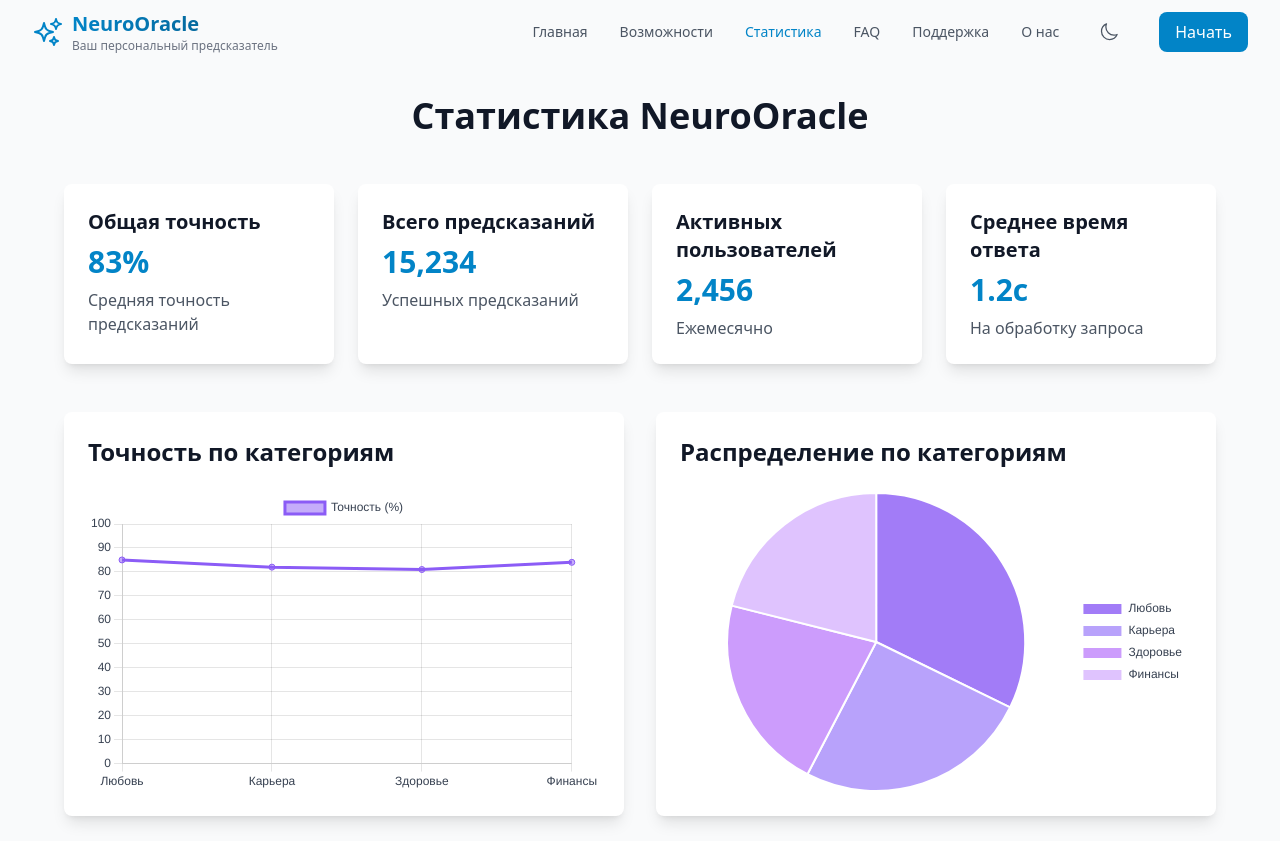
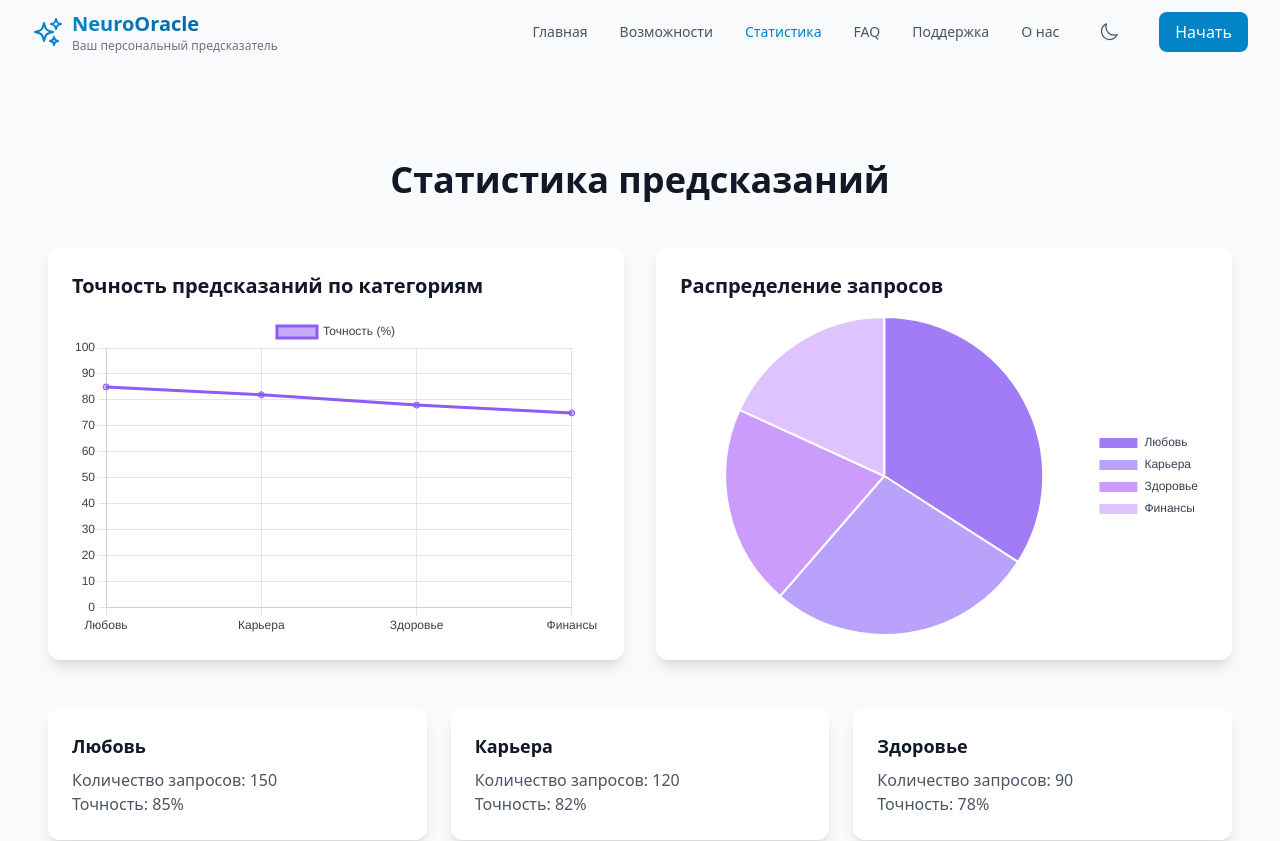
Before and after one commit to lesha358/NeuroOracle, a Next.js app: page /stats in a window 1280 px wide. Shown: the top 841 px of the page. Built offline with nearby package versions, Linux system fonts and the light colour scheme.

Commit message:
feat: добавлена поддержка темной темы и анимации на странице статистики

```diff
--- /dev/null
+++ b/components/FadeIn.tsx
@@ -0,0 +1,44 @@
+import { useEffect, useRef } from 'react';
+
+interface FadeInProps {
+  children: React.ReactNode;
+}
+
+export const FadeIn: React.FC<FadeInProps> = ({ children }) => {
+  const elementRef = useRef<HTMLDivElement>(null);
+
+  useEffect(() => {
+    const observer = new IntersectionObserver(
+      (entries) => {
+        entries.forEach((entry) => {
+          if (entry.isIntersecting) {
+            entry.target.classList.add('opacity-100', 'translate-y-0');
+            observer.unobserve(entry.target);
+          }
+        });
+      },
+      {
+        threshold: 0.1,
+      }
+    );
+
+    if (elementRef.current) {
+      observer.observe(elementRef.current);
+    }
+
+    return () => {
+      if (elementRef.current) {
+        observer.unobserve(elementRef.current);
+      }
+    };
+  }, []);
+
+  return (
+    <div
+      ref={elementRef}
+      className="opacity-0 translate-y-4 transition-all duration-700 ease-out"
+    >
+      {children}
+    </div>
+  );
+};
--- a/pages/stats.tsx
+++ b/pages/stats.tsx
@@ -2,6 +2,7 @@ import { NextPage } from 'next';
 import Head from 'next/head';
 import { StatsChart } from '../components/StatsChart';
 import { StatsPieChart } from '../components/StatsPieChart';
+import { FadeIn } from '../components/FadeIn';
 
 const stats = [
   {
@@ -33,54 +34,69 @@ const categoryData = [
   { name: 'Финансы', count: 3421, accuracy: 84 }
 ];
 
+const mockData = [
+  { name: 'Любовь', count: 150, accuracy: 85 },
+  { name: 'Карьера', count: 120, accuracy: 82 },
+  { name: 'Здоровье', count: 90, accuracy: 78 },
+  { name: 'Финансы', count: 80, accuracy: 75 },
+];
+
 const StatsPage: NextPage = () => {
   return (
-    <div className="min-h-screen bg-gray-50">
+    <div className="min-h-screen bg-gray-50 dark:bg-gray-900 transition-colors duration-200">
       <Head>
         <title>Статистика - NeuroOracle</title>
         <meta name="description" content="Статистика работы NeuroOracle" />
       </Head>
 
       <main className="container mx-auto px-4 py-8">
-        <div className="max-w-6xl mx-auto">
-          <h1 className="text-4xl font-bold text-center text-gray-900 mb-12">
-            Статистика NeuroOracle
-          </h1>
+        <div className="max-w-7xl mx-auto px-4 sm:px-6 lg:px-8 py-12">
+          <FadeIn>
+            <h1 className="text-4xl font-bold text-center mb-12 text-gray-900 dark:text-white">
+              Статистика предсказаний
+            </h1>
+          </FadeIn>
 
-          <div className="grid grid-cols-1 md:grid-cols-2 lg:grid-cols-4 gap-6 mb-12">
-            {stats.map((stat, index) => (
-              <div key={index} className="bg-white rounded-lg shadow-lg p-6">
-                <h2 className="text-xl font-semibold text-gray-900 mb-2">
-                  {stat.title}
+          <div className="grid grid-cols-1 md:grid-cols-2 gap-8">
+            <FadeIn>
+              <div className="bg-white dark:bg-gray-800 p-6 rounded-xl shadow-lg">
+                <h2 className="text-xl font-semibold mb-4 text-gray-900 dark:text-white">
+                  Точность предсказаний по категориям
                 </h2>
-                <div className="text-3xl font-bold text-primary-600 mb-2">
-                  {stat.value}
+                <div className="h-80">
+                  <StatsChart data={mockData} />
                 </div>
-                <p className="text-gray-600">
-                  {stat.description}
-                </p>
               </div>
-            ))}
+            </FadeIn>
+
+            <FadeIn>
+              <div className="bg-white dark:bg-gray-800 p-6 rounded-xl shadow-lg">
+                <h2 className="text-xl font-semibold mb-4 text-gray-900 dark:text-white">
+                  Распределение запросов
+                </h2>
+                <div className="h-80">
+                  <StatsPieChart data={mockData} />
+                </div>
+              </div>
+            </FadeIn>
           </div>
 
-          <div className="grid grid-cols-1 lg:grid-cols-2 gap-8">
-            <div className="bg-white rounded-lg shadow-lg p-6">
-              <h2 className="text-2xl font-semibold text-gray-900 mb-6">
-                Точность по категориям
-              </h2>
-              <div className="h-[300px]">
-                <StatsChart data={categoryData} />
-              </div>
-            </div>
-
-            <div className="bg-white rounded-lg shadow-lg p-6">
-              <h2 className="text-2xl font-semibold text-gray-900 mb-6">
-                Распределение по категориям
-              </h2>
-              <div className="h-[300px]">
-                <StatsPieChart data={categoryData} />
-              </div>
-            </div>
+          <div className="mt-12 grid grid-cols-1 md:grid-cols-3 gap-6">
+            {mockData.map((category) => (
+              <FadeIn key={category.name}>
+                <div className="bg-white dark:bg-gray-800 p-6 rounded-xl shadow-lg">
+                  <h3 className="text-lg font-semibold mb-2 text-gray-900 dark:text-white">
+                    {category.name}
+                  </h3>
+                  <p className="text-gray-600 dark:text-gray-300">
+                    Количество запросов: {category.count}
+                  </p>
+                  <p className="text-gray-600 dark:text-gray-300">
+                    Точность: {category.accuracy}%
+                  </p>
+                </div>
+              </FadeIn>
+            ))}
           </div>
         </div>
       </main>
```
